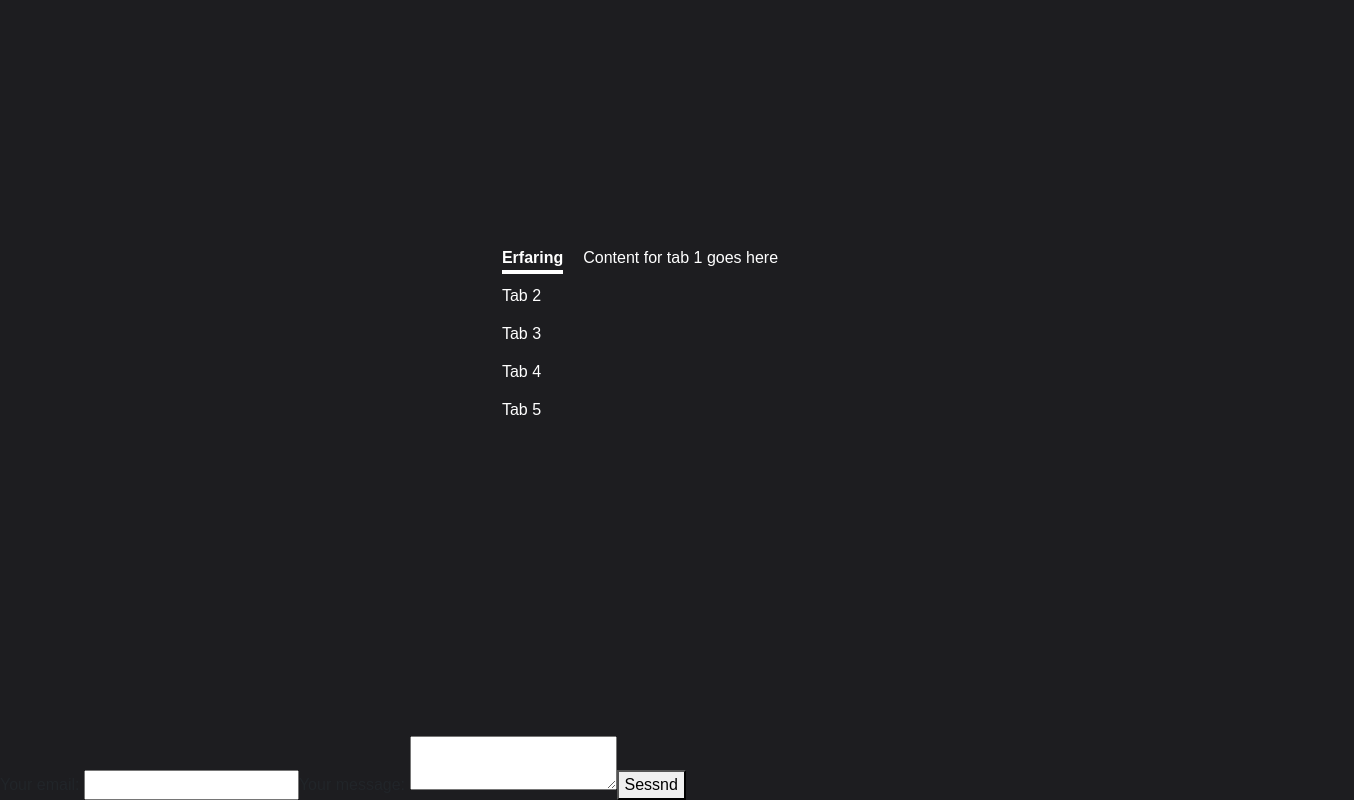
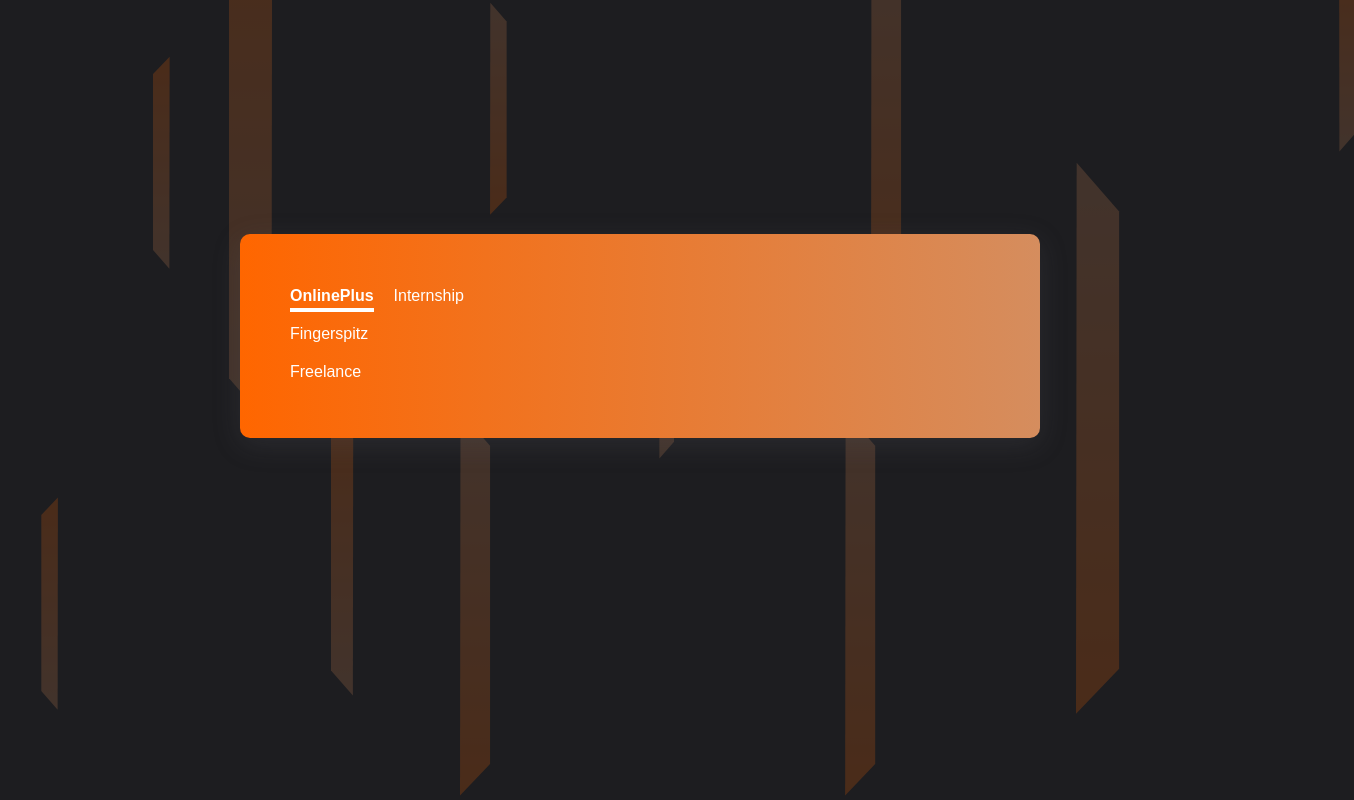
Before and after one commit to MadsWAndersen/portfolio, a Vue app: page / in a window 1280 px wide. Shown: the part 864-1664 px from the top of the page, 1354 px wide, since content can reach past the window. Built offline with nearby package versions, Linux system fonts and the light colour scheme; a web font is replaced by a local one.

Commit message:
Adding symbol

```diff
--- a/src/App.vue
+++ b/src/App.vue
@@ -4,6 +4,7 @@ import { ref, onMounted } from 'vue';
 
 // Import components //
 import Menu from './components/Menu.vue';
+import Email from './components/Email.vue';
 import Logo from './components/Logo.vue';
 import Experience from './components/Experience.vue';
 import Hamburger from './components/Hamburger.vue';
@@ -37,10 +38,10 @@ onMounted(() => {
         <Triangle />
       </div>
       <div class="row">
-        <div class="col-3 offset-1 d-flex align-items-center">
+        <div class="col-xl-2 col-md-6 offset-1 com-sm-1 d-flex align-items-center">
           <Logo />
         </div>
-        <div class="col-7 d-flex justify-content-end">
+        <div class="col-xl-8  col-md-5 col-sm-2 d-flex justify-content-end">
           <Hamburger @click="handleMenuClick" />
         </div>
       </div>
@@ -69,24 +70,37 @@ onMounted(() => {
   </section>
   <!-- About section -->
   <section id="about">
+    <div class="bg">
+      <svg xmlns="http://www.w3.org/2000/svg" xmlns:xlink="http://www.w3.org/1999/xlink" width="1428.019" height="919.513" viewBox="0 0 1428.019 919.513">
+  <defs>
+    <linearGradient id="linear-gradient" x1="0.5" x2="0.5" y2="1" gradientUnits="objectBoundingBox">
+      <stop offset="0" stop-color="#f60"/>
+      <stop offset="1" stop-color="#d58d5e"/>
+    </linearGradient>
+  </defs>
+  <g id="Group_9" data-name="Group 9" transform="translate(-211.981 -73.052)">
+    <path id="Path_11" data-name="Path 11" d="M15.9,13.978,1.054-1.565l.228,189.7L15.9,171.375Z" transform="translate(1624.099 160.434)" fill="url(#linear-gradient)"/>
+    <path id="Path_25" data-name="Path 25" d="M15.9,13.978,1.054-1.565l.228,189.7L15.9,171.375Z" transform="translate(944.1 467.478)" fill="url(#linear-gradient)"/>
+    <path id="Path_12" data-name="Path 12" d="M1.054,29.862,31.073-1.565,30.611,382,1.054,348.12Z" transform="translate(210.927 307.38)" fill="url(#linear-gradient)"/>
+    <path id="Path_21" data-name="Path 21" d="M1.054,29.862,31.073-1.565,30.611,382,1.054,348.12Z" transform="translate(777.073 991) rotate(180)" fill="url(#linear-gradient)"/>
+    <path id="Path_27" data-name="Path 27" d="M1.054,29.862,31.073-1.565,30.611,382,1.054,348.12Z" transform="translate(1162.208 991) rotate(180)" fill="url(#linear-gradient)"/>
+    <path id="Path_23" data-name="Path 23" d="M1.054,29.862,31.073-1.565,30.611,382,1.054,348.12Z" transform="translate(1188.073 524) rotate(180)" fill="url(#linear-gradient)"/>
+    <path id="Path_26" data-name="Path 26" d="M1.054,21.669,23.247-1.565,22.905,282,1.054,256.953Z" transform="translate(615.945 610.565)" fill="url(#linear-gradient)"/>
+    <path id="Path_14" data-name="Path 14" d="M0,17.386,16.607,0l-.256,212.2L0,193.453Z" transform="translate(327.258 694.684)" fill="url(#linear-gradient)"/>
+    <path id="Path_19" data-name="Path 19" d="M0,17.386,16.607,0l-.256,212.2L0,193.453Z" transform="translate(439 253.717)" fill="url(#linear-gradient)"/>
+    <path id="Path_22" data-name="Path 22" d="M0,17.386,16.607,0l-.256,212.2L0,193.453Z" transform="translate(792.627 411.913) rotate(180)" fill="url(#linear-gradient)"/>
+    <path id="Path_18" data-name="Path 18" d="M0,45.147,43.126,0l-.664,551.026L0,502.354Z" transform="translate(515 73.052)" fill="url(#linear-gradient)"/>
+    <path id="Path_24" data-name="Path 24" d="M0,45.147,43.126,0l-.664,551.026L0,502.354Z" transform="translate(1405.125 910.841) rotate(180)" fill="url(#linear-gradient)"/>
+  </g>
+</svg>
+
+    </div>
+
     <Experience />
   </section>
 
 
-  <section id="contact">
-    <form action="https://formspree.io/f/xknazqyo" method="POST">
-      <label>
-        Your email:
-        <input type="email" name="email">
-      </label>
-      <label>
-        Your message:
-        <textarea name="message"></textarea>
-      </label>
-      <!-- your other form fields go here -->
-      <button type="submit">Sessnd</button>
-    </form>
-  </section>
+
   <!-- Loading sections -->
   <section class="loading delayed"></section>
   <section class="loading">
--- a/src/assets/main.scss
+++ b/src/assets/main.scss
@@ -4,6 +4,7 @@
 
 $colorOrange: #ff6600;
 $colorCharcoal: #1d1d20;
+$gradiant: linear-gradient(90deg, rgba(255, 102, 0, 1) 0%, rgba(213, 141, 94, 1) 100%);
 
 ////////////////////////////////////////////////////////////////////////
 ////////////////////////////// Fonts ///////////////////////////////////
@@ -60,7 +61,7 @@ header {
 		transition: 10s ease;
 		top: 0;
 		background: rgb(255, 102, 0);
-		background: linear-gradient(90deg, rgba(255, 102, 0, 1) 0%, rgba(213, 141, 94, 1) 100%);
+		background: $gradiant;
 		.row {
 			padding-top: 10px;
 			padding-bottom: 10px;
@@ -88,19 +89,7 @@ header {
 	}
 }
 
-@keyframes scaleText {
-	0% {
-		transform: scale(0);
-	}
 
-	40% {
-		transform: scale(1);
-	}
-
-	100% {
-		transform: scale(1);
-	}
-}
 
 .shape {
 	animation: logoEntrance;
@@ -124,31 +113,7 @@ header {
 	z-index: 5;
 }
 
-@keyframes logoEntrance {
-	0% {
-		stroke-dasharray: 140 540;
-		stroke-dashoffset: -474;
-		stroke-width: 8px;
-	}
 
-	10% {
-		stroke-dasharray: 140 540;
-		stroke-dashoffset: -474;
-		stroke-width: 8px;
-	}
-
-	40% {
-		stroke-width: 6px;
-		stroke-dashoffset: 0;
-		stroke-dasharray: 760;
-	}
-
-	100% {
-		stroke-width: 6px;
-		stroke-dashoffset: 0;
-		stroke-dasharray: 760;
-	}
-}
 
 .loading {
 	z-index: 2;
@@ -181,6 +146,39 @@ header {
 	}
 }
 
+
+
+.introduction {
+	height: 100vh;
+	display: flex;
+	align-items: center;
+	&__title {
+		&--white {
+			color: #fff;
+		}
+	}
+
+	&__text {
+		&--white {
+			color: #fff;
+		}
+	}
+}
+
+.bg {
+	position: absolute;
+	pointer-events: none;
+	opacity: 0.2;
+	z-index: -1;
+}
+
+@media (min-width: 1400px) {
+	.container {
+		max-width: 1580px !important;
+	}
+}
+
+/*
 @keyframes removeLoading {
 	0% {
 		transform: translateY(0%);
@@ -211,25 +209,42 @@ header {
 	}
 }
 
-.introduction {
-	height: 100vh;
-	display: flex;
-	align-items: center;
-	&__title {
-		&--white {
-			color: #fff;
-		}
+@keyframes logoEntrance {
+	0% {
+		stroke-dasharray: 140 540;
+		stroke-dashoffset: -474;
+		stroke-width: 8px;
 	}
 
-	&__text {
-		&--white {
-			color: #fff;
-		}
+	10% {
+		stroke-dasharray: 140 540;
+		stroke-dashoffset: -474;
+		stroke-width: 8px;
+	}
+
+	40% {
+		stroke-width: 6px;
+		stroke-dashoffset: 0;
+		stroke-dasharray: 760;
+	}
+
+	100% {
+		stroke-width: 6px;
+		stroke-dashoffset: 0;
+		stroke-dasharray: 760;
 	}
 }
 
-@media (min-width: 1400px) {
-	.container {
-		max-width: 1580px !important;
+@keyframes scaleText {
+	0% {
+		transform: scale(0);
 	}
-}
+
+	40% {
+		transform: scale(1);
+	}
+
+	100% {
+		transform: scale(1);
+	}
+} */
--- /dev/null
+++ b/src/components/Email.vue
@@ -0,0 +1,26 @@
+<template>
+    <div class="container fixed-email">
+        <div class="rows">
+           <div class="col-11">
+            <a href="mailto:madswandersen@hotmail.com">madswandersen@hotmail.com</a>
+           </div>
+        </div>
+
+    </div>
+</template>
+
+<script setup>
+
+</script>
+
+<style lang="scss" scoped>
+.fixed-email {
+    position: relative;
+    a {
+        position: fixed;
+        right: 0;
+        bottom: 0;
+        transform: rotate(90deg);
+    }
+}
+</style>
--- a/src/components/Experience.vue
+++ b/src/components/Experience.vue
@@ -16,24 +16,16 @@ import { ref, computed } from 'vue';
 
 const tabs = [
     {
-        title: 'Erfaring',
-        content: '<p>Content for tab 1 goes here</p>',
+        title: 'OnlinePlus',
+        content: '<p>Internship</p>',
     },
     {
-        title: 'Tab 2',
-        content: '<p>Content for tab 2 goes here</p>',
+        title: 'Fingerspitz',
+        content: '<p>Working there since 1.5 years</p>',
     },
     {
-        title: 'Tab 3',
+        title: 'Freelance',
         content: '<p>Content for tab 3 goes here</p>',
-    },
-    {
-        title: 'Tab 4',
-        content: '<p>Content for tab 4 goes here</p>',
-    },
-    {
-        title: 'Tab 5',
-        content: '<p>Content for tab 5 goes here</p>',
     },
 ];
 
@@ -49,9 +41,16 @@ const activeTabContent = computed(() => tabs[activeTab.value].content);
 
 <style lang="scss">
 .tabs {
+    box-shadow: rgba(100, 100, 111, 0.2) 0px 7px 29px 0px;
+
     display: flex;
-    max-width: 600px;
+    max-width: 800px;
+    width: 100%;
     margin: auto;
+    padding: 50px;
+    border-radius: 10px;
+	background:linear-gradient(90deg, rgba(255, 102, 0, 1) 0%, rgba(213, 141, 94, 1) 100%);
+
 
     .tabs__tab-container {
         display: flex;
```
